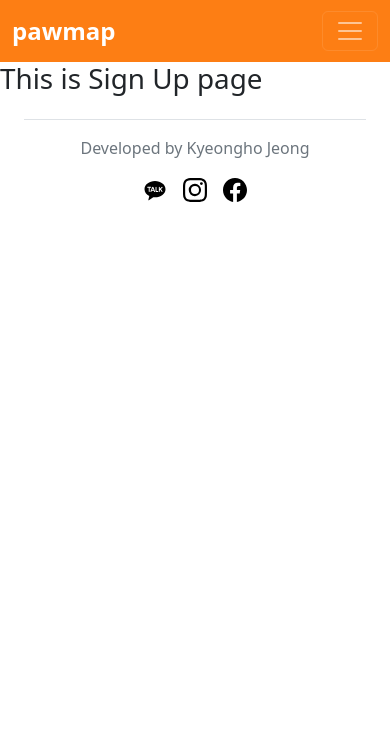
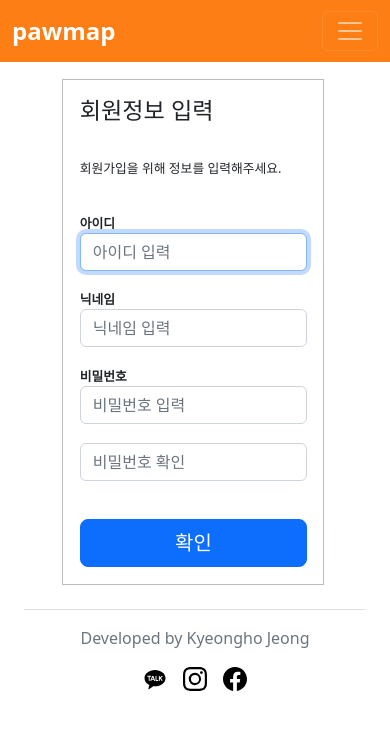
Before and after one commit to KyeonghoJeong/pawmap_front-end, a Vue app: page /signup in a window 390 px wide. Shown: the top 730 px of the page. Built offline with nearby package versions, Linux system fonts and the light colour scheme.

Commit message:
Added Sign Up

```diff
--- a/src/views/SignInView.vue
+++ b/src/views/SignInView.vue
@@ -4,14 +4,13 @@
             <div class="container-signin">
                 <h1 class="h3 mb-3 font-weight-normal">로그인</h1><br>
                 <p>서비스 이용을 위해 로그인해주세요.</p><br>
-                <label for="inputEmail" class="sr-only">아이디</label>
-                <input type="email" id="inputEmail" class="form-control" placeholder="아이디 입력" required autofocus><br>
-                <label for="inputPassword" class="sr-only">비밀번호</label>
+                <label for="inputId" class="sr-only custom-labels">아이디</label>
+                <input type="text" pattern="[A-Za-z0-9]+" id="inputId" class="form-control" placeholder="아이디 입력" required autofocus><br>
+                <label for="inputPassword" class="sr-only custom-labels">비밀번호</label>
                 <input type="password" id="inputPassword" class="form-control" placeholder="비밀번호 입력" required><br>
-                <div class="checkbox mb-3">
-                    <label>
-                    <input type="checkbox" value="remember-me"> 아이디 저장
-                    </label>
+                <div class="checkbox mb-3 custom-checkbox-saveid">
+                    <label style="margin-right: auto;"><input type="checkbox" value="remember-me"> 아이디 저장</label>
+                    <router-link to="/signup" class="custom-router-link-signup">회원가입</router-link>
                 </div>
                 <button class="btn btn-lg btn-primary btn-block" type="submit" style="width:100%">로그인</button>
             </div>
@@ -37,6 +36,19 @@
     padding-right: 5%;
     font-size: 0.8rem;
 }
+.custom-checkbox-saveid{
+    display: flex;
+    align-items: center;
+}
+.custom-router-link-signup{
+    margin-left: auto;
+    color: black;
+    font-weight: bold;
+    text-decoration: none;
+}
+.custom-labels{
+    font-weight: bold;
+}
 
 @media screen and (max-width: 992px){
     .custom-signin{
--- a/src/views/SignUpView.vue
+++ b/src/views/SignUpView.vue
@@ -1,3 +1,67 @@
 <template>
-    <h1>This is Sign Up page</h1>
+    <body>
+        <form class="form-signin custom-signin">
+            <div class="container-signin">
+                <h1 class="h3 mb-3 font-weight-normal">회원정보 입력</h1><br>
+                <p>회원가입을 위해 정보를 입력해주세요.</p><br>
+                <label for="inputId" class="sr-only custom-labels">아이디</label>
+                <input type="text" pattern="[A-Za-z0-9]+" id="inputId" class="form-control" placeholder="아이디 입력" required autofocus><br>
+                <label for="inputNickName" class="sr-only custom-labels">닉네임</label>
+                <input type="text" pattern="[A-Za-z0-9]+" id="inputNickName" class="form-control" placeholder="닉네임 입력" required autofocus><br>
+                <label for="inputPassword" class="sr-only custom-labels">비밀번호</label>
+                <input type="password" id="inputPassword" class="form-control" placeholder="비밀번호 입력" required><br>
+                <input type="password" id="inputPassword" class="form-control" placeholder="비밀번호 확인" required><br><br>
+                <button class="btn btn-lg btn-primary btn-block" type="submit" style="width:100%">확인</button>
+            </div>
+        </form>
+  </body>
 </template>
+
+<style>
+.custom-signin{
+    margin-top: 4.4%;
+    margin-bottom: 4.4%;
+    margin-left: 33%;
+}
+.container-signin{
+    width: 50%;
+    height: 50%;
+    border-style: solid;
+    border-color: rgb(189, 189, 189);
+    border-width: 1px;
+    padding-top: 5%;
+    padding-bottom: 5%;
+    padding-left: 5%;
+    padding-right: 5%;
+    font-size: 0.8rem;
+}
+.custom-checkbox-saveid{
+    display: flex;
+    align-items: center;
+}
+.custom-router-link-signup{
+    margin-left: auto;
+    color: black;
+    font-weight: bold;
+    text-decoration: none;
+}
+
+@media screen and (max-width: 992px){
+    .custom-signin{
+        margin-left: 28%;
+    }
+    .container-signin{
+        width: 60%;
+        height: 60%;
+    }
+}
+@media screen and (max-width: 576px){
+    .custom-signin{
+        margin-left: 16%;
+    }
+    .container-signin{
+        width: 80%;
+        height: 80%;
+    }
+}
+</style>
```
